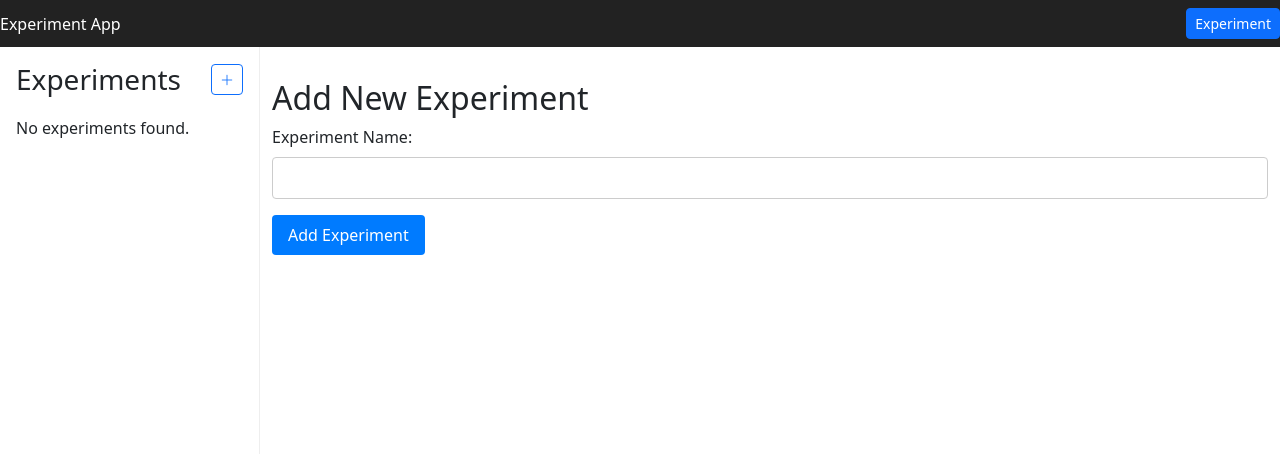
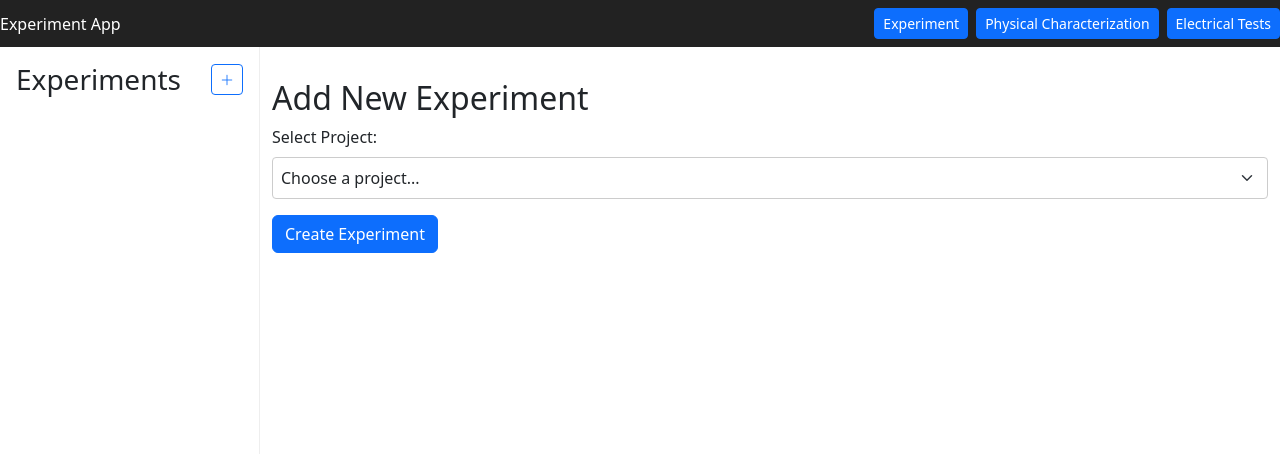
Before and after one commit to lycanzy/atlas, a Django app: page /add_experiment/ in a window 1280 px wide. Shown: the top 454 px of the page. Run offline with Django 5.2, Linux system fonts and the light colour scheme; data comes from the database, SQL or seed files in the repository; both versions use the stored data as it was after the commit.

Commit message:
V0 added Project models

```diff
--- a/experiment_app/experiment_flow/admin.py
+++ b/experiment_app/experiment_flow/admin.py
@@ -1,5 +1,5 @@
 from django.contrib import admin
-from .models import Exp, ExpFlow, ExpStep
+from .models import Exp, ExpFlow, ExpStep, Project, ResearchGroup
 # Register your models here.
 
 @admin.register(Exp)
@@ -8,3 +8,5 @@
     list_display = ("exp_name", "created_on")  # optional: show in list view
 admin.site.register(ExpFlow)
 admin.site.register(ExpStep)
+admin.site.register(Project)
+admin.site.register(ResearchGroup)
--- a/experiment_app/experiment_flow/models.py
+++ b/experiment_app/experiment_flow/models.py
@@ -4,10 +4,50 @@
 
 # Create your models here.
 
+class ResearchGroup(models.Model):
+
+    group_name = models.CharField(max_length = 25)
+    created_on = models.DateTimeField(auto_now_add=True)
+
+    def __str__(self):
+        return self.group_name
+
+
+class Project(models.Model):
+
+    project_name = models.CharField(max_length = 50)
+    project_code = models.CharField(max_length = 3, null = True, blank = True)
+    group = models.ForeignKey(ResearchGroup, on_delete = models.CASCADE, related_name = 'project', null = True)
+    created_on = models.DateTimeField(auto_now_add=True)
+
+    def generate_experiment_name(self):
+        # Count existing experiments for this project
+        exp_count = self.experiment.count()
+        # Generate the 3-digit number
+        number = str(exp_count + 1).zfill(3)
+        # Combine project code with number
+        return f"{self.project_code}{number}"
+
+    def clean(self):
+        if self.project_code:
+            # Ensure project code is exactly 3 uppercase letters
+            if not (len(self.project_code) == 3 and self.project_code.isalpha()):
+                raise ValidationError('Project code must be exactly 3 letters.')
+            self.project_code = self.project_code.upper()
+
+    def save(self, *args, **kwargs):
+        self.full_clean()
+        super().save(*args, **kwargs)
+
+    def __str__(self):
+        return f"{self.project_name} ({self.project_code})"
+
 class Exp(models.Model):
 
     exp_name = models.CharField(max_length = 30)
+    exp_description = models.TextField(blank = True, null = True)
     created_on = models.DateTimeField(auto_now_add=True)
+    project = models.ForeignKey(Project, on_delete = models.CASCADE, related_name = 'experiment', null = True)
 
     def __str__(self):
         return self.exp_name
@@ -17,6 +57,19 @@
     flow_name = models.CharField(max_length = 2)
     flow_description = models.TextField(blank = True, null = True)
     exp = models.ForeignKey(Exp, on_delete = models.CASCADE, related_name = 'flow', null = True)
+    created_on = models.DateTimeField(auto_now_add=True, null = True)
+
+    def clean(self):
+        if self.flow_name:
+            # Check if the input contains exactly 2 alphabetic characters
+            if not (len(self.flow_name) == 2 and self.flow_name.isalpha()):
+                raise ValidationError('Flow name must be exactly 2 letters.')
+            # Convert to uppercase
+            self.flow_name = self.flow_name.upper()
+
+    def save(self, *args, **kwargs):
+        self.full_clean()
+        super().save(*args, **kwargs)
 
     def __str__(self):
         return self.flow_name
--- a/experiment_app/experiment_flow/templates/experiment_flow/add_experiment.html
+++ b/experiment_app/experiment_flow/templates/experiment_flow/add_experiment.html
@@ -2,12 +2,22 @@
 
 {% block content %}
 <h2>Add New Experiment</h2>
+{% if error %}
+<div class="alert alert-danger" role="alert">
+    {{ error }}
+</div>
+{% endif %}
 <form method="post" action="{% url 'add_experiment' %}">
     {% csrf_token %}
     <div style="margin-bottom: 1rem;">
-        <label for="exp_name" style="display:block; margin-bottom:0.5rem;">Experiment Name:</label>
-        <input type="text" id="exp_name" name="exp_name" required style="width:100%; padding:0.5rem; border:1px solid #ccc; border-radius:4px;">
+        <label for="project" style="display:block; margin-bottom:0.5rem;">Select Project:</label>
+        <select id="project" name="project" required class="form-select" style="width:100%; padding:0.5rem; border:1px solid #ccc; border-radius:4px;">
+            <option value="">Choose a project...</option>
+            {% for project in projects %}
+                <option value="{{ project.id }}">{{ project.project_name }} ({{ project.project_code }})</option>
+            {% endfor %}
+        </select>
     </div>
-    <button type="submit" style="background-color:#007bff; color:#fff; padding:0.5rem 1rem; border:none; border-radius:4px; cursor:pointer;">Add Experiment</button>
+    <button type="submit" class="btn btn-primary">Create Experiment</button>
 </form>
 {% endblock %}
--- a/experiment_app/experiment_flow/templates/experiment_flow/base.html
+++ b/experiment_app/experiment_flow/templates/experiment_flow/base.html
@@ -68,9 +92,14 @@
 <body>
     <div class="navbar">
         <div>Experiment App</div>
-        <!-- Bootstrap primary button -->
-        <button onclick="location.href='{% url 'index' %}'" class="btn btn-primary btn-sm">Experiment</button>
+        <!-- Bootstrap primary buttons with right alignment -->
+        <div class="ms-auto d-flex gap-2">
+            <button onclick="location.href='{% url 'index' %}'" class="btn btn-primary btn-sm">Experiment</button>
+            <button onclick="location.href='{% url 'index' %}'" class="btn btn-primary btn-sm">Physical Characterization</button>
+            <button onclick="location.href='{% url 'index' %}'" class="btn btn-primary btn-sm">Electrical Tests</button>
+        </div>
     </div>
+
     <div class="main-layout">
         <div class="sidebar">
             <div class="sidebar-header">
@@ -82,7 +111,24 @@
                     <i class="bi bi-plus-lg"></i>
                 </button>
             </div>
+            {% if experiments %}
             {% for experiment in experiments %}
+                <a href="{% url 'experiment_detail' experiment.id %}"
+                   class="experiment-card"
+                   style="text-decoration:none; color:inherit; display:block;">
+                    <span class="experiment-heading">{{ experiment.exp_name }}</span>
+                    <div class="experiment-date">
+                        {{ experiment.created_on|date:"M d, Y" }}
+                    </div>
+                    {% if experiment.exp_description %}
+                    <span class="experiment-description">{{ experiment.exp_description }}</span>
+                    {% endif %}
+                    <span class="project-name">{{ experiment.project.project_name }}</span>
+                </a>
+            {% empty %}
+                <p>No experiments found.</p>
+            {% endfor %}
+            {% elif experiment %}
                 <a href="{% url 'experiment_detail' experiment.id %}"
                    class="experiment-card"
                    style="text-decoration:none; color:inherit; display:block;">
@@ -91,9 +137,7 @@
                         {{ experiment.created_at|date:"M d, Y" }}
                     </div>
                 </a>
-            {% empty %}
-                <p>No experiments found.</p>
-            {% endfor %}
+            {% endif %}
         </div>
         <div class="container">
             {% block content %}{% endblock %}
--- a/experiment_app/experiment_flow/templates/experiment_flow/experiment_detail.html
+++ b/experiment_app/experiment_flow/templates/experiment_flow/experiment_detail.html
@@ -35,7 +35,7 @@
             </tr>
         </thead>
         <tbody>
-            {% for flow in experiment.flow.all %}
+            {% for flow in flows %}
             <!-- Flow row -->
             <tr>
                 <!-- Expand/collapse button -->
--- a/experiment_app/experiment_flow/views.py
+++ b/experiment_app/experiment_flow/views.py
@@ -1,10 +1,11 @@
 from django.shortcuts import get_object_or_404, render, redirect
-from django.http import HttpResponse
-from .models import Exp, ExpFlow, ExpStep
+from django.http import HttpResponse, JsonResponse
+from django.core.exceptions import ValidationError
 from django.views.decorators.csrf import csrf_exempt
-from django.http import JsonResponse
+from .models import Exp, ExpFlow, ExpStep, Project
 from .forms import ExpStepForm, ExpFlowForm
 import json
+
 # Create your views here.
 
 def index(request):
@@ -16,8 +17,9 @@
 def experiment_detail(request, exp_id):
 
     experiment = Exp.objects.get(id=exp_id)
+    flows = ExpFlow.objects.filter(exp=experiment).order_by('created_on')
 
-    return render(request, 'experiment_flow/experiment_detail.html', {'experiment': experiment})
+    return render(request, 'experiment_flow/experiment_detail.html', {'experiment': experiment, 'flows': flows})
 
 def delete_flow(request, exp_id, flow_id):
 
@@ -35,29 +37,50 @@
     return redirect('experiment_detail', exp_id=exp_id)
 
 def add_experiment(request):
+    projects = Project.objects.all().order_by('project_name')
 
     if request.method == 'POST':
-        exp_name = request.POST.get('exp_name')
-        if exp_name:
-            new_exp = Exp(exp_name=exp_name)
-            new_exp.save()
-            return redirect('index')  # Redirect to the index page after adding
+        project_id = request.POST.get('project')
+        if project_id:
+            try:
+                project = Project.objects.get(id=project_id)
+                exp_name = project.generate_experiment_name()
+                new_exp = Exp(exp_name=exp_name, project=project)
+                new_exp.save()
+                return redirect('index')
+            except Project.DoesNotExist:
+                return render(request, 'experiment_flow/add_experiment.html', {
+                    'projects': projects,
+                    'error': 'Selected project not found.'
+                })
+            except ValidationError as e:
+                return render(request, 'experiment_flow/add_experiment.html', {
+                    'projects': projects,
+                    'error': str(e)
+                })
 
-    return render(request, 'experiment_flow/add_experiment.html')
+    return render(request, 'experiment_flow/add_experiment.html', {'projects': projects})
 
 def add_flow(request, exp_id):
+    try:
+        experiment = get_object_or_404(Exp, id=exp_id)
 
-    if request.method == 'POST':
-        flow_name = request.POST.get('flow_name')
-        if flow_name:
-            exp = Exp.objects.get(id=exp_id)
-            new_flow = ExpFlow(flow_name=flow_name, exp=exp)
-            new_flow.save()
-            return redirect('experiment_flow/experiment_detail', exp_id=exp_id)
+        if request.method == 'POST':
+            flow_name = request.POST.get('flow_name')
+            if flow_name:
+                try:
+                    new_flow = ExpFlow(flow_name=flow_name, exp=experiment)
+                    new_flow.save()
+                    return redirect('experiment_detail', exp_id=exp_id)
+                except ValidationError as e:
+                    return render(request, 'experiment_flow/add_flow.html', {
+                        'experiment': experiment,
+                        'error': str(e)
+                    })
 
-    experiment = Exp.objects.get(id=exp_id)
-
-    return render(request, 'experiment_flow/add_flow.html', {'experiment': experiment})
+        return render(request, 'experiment_flow/add_flow.html', {'experiment': experiment})
+    except Exp.DoesNotExist:
+        return HttpResponse('Experiment not found', status=404)
 
 def add_step(request, exp_id, flow_id):
 
```
Also changed, not shown: other parts of experiment_app/experiment_flow/templates/experiment_flow/base.html (+25 -1 lines), experiment_app/experiment_flow/templates/experiment_flow/add_flow.html (+9 -2 lines), experiment_app/db.sqlite3, experiment_app/experiment_flow/migrations/0009_expflow_created_on_alter_expflow_flow_name.py (added), experiment_app/experiment_flow/migrations/0010_project.py (added), experiment_app/experiment_flow/migrations/0011_exp_project.py (added), experiment_app/experiment_flow/migrations/0012_project_project_code.py (added), experiment_app/experiment_flow/migrations/0013_alter_project_project_code.py (added), experiment_app/experiment_flow/migrations/0014_exp_exp_description.py (added), experiment_app/experiment_flow/migrations/0015_researchgroup.py (added), experiment_app/experiment_flow/migrations/0016_project_group.py (added).
